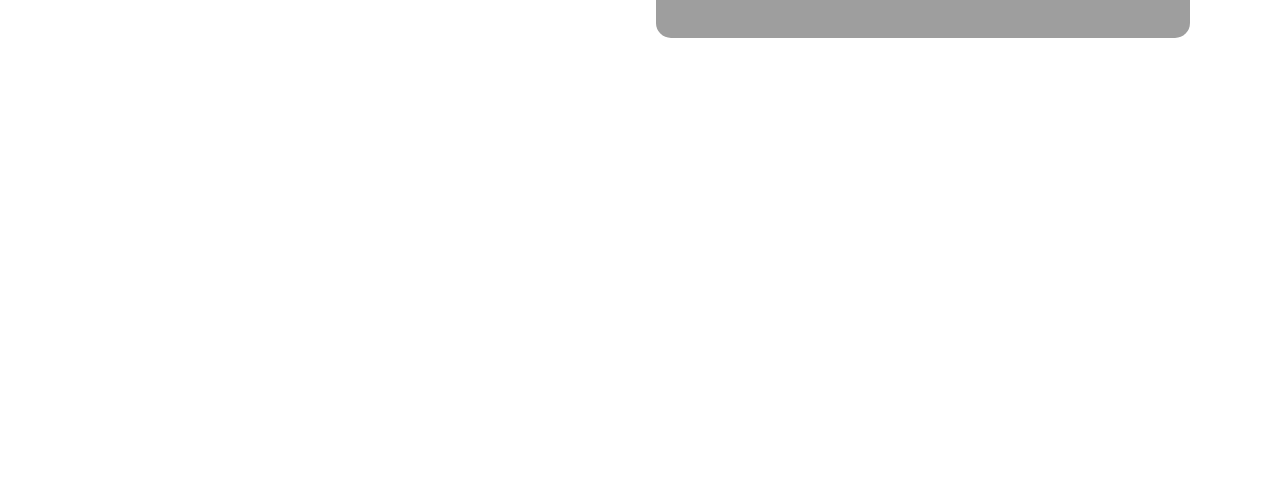
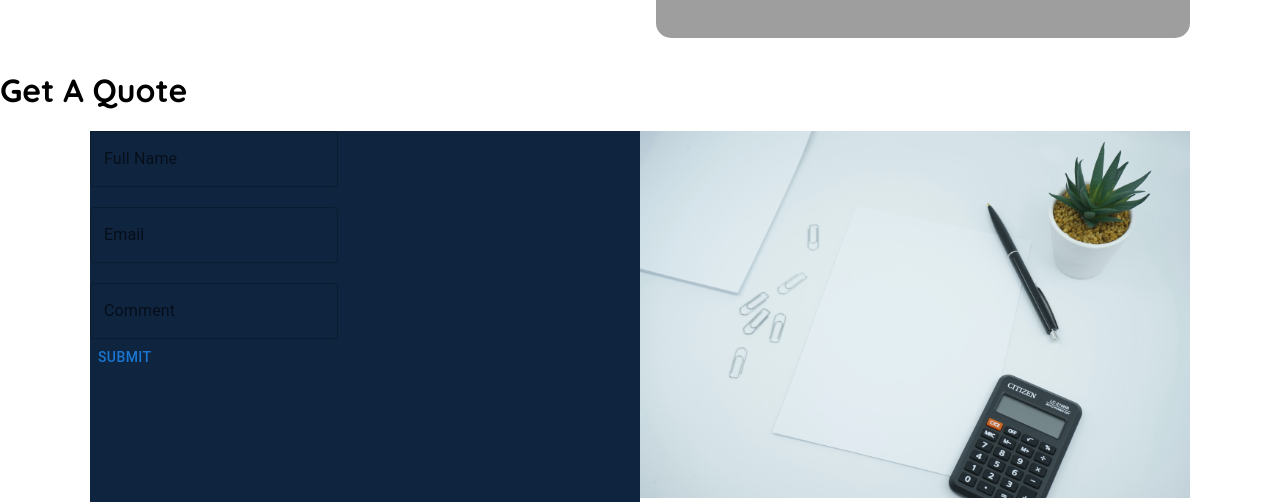
Before and after one commit to SihleKambula/vacalosuppier, a Next.js app: page / in a window 1280 px wide. Shown: the part 2115-2617 px from the top of the page. Before the commit the page ends 2163 px from the top, so only its background shows below. Built offline with nearby package versions, Linux system fonts and the light colour scheme; grey boxes are pictures that could not be loaded.

Commit message:
quote section

```diff
--- a/components/Quote.js
+++ b/components/Quote.js
@@ -0,0 +1,33 @@
+import { Button, Grid } from "@mui/material";
+import TextField from "@mui/material/TextField";
+import Image from "next/image";
+import styles from "../styles/Quote.module.css";
+export default function Quote() {
+  return (
+    <>
+      <h1>Get A Quote</h1>
+      <div className={styles.container}>
+        <Grid container>
+          <Grid item md={6} className={styles.form}>
+            <div>
+              <TextField id='outlined-required' label='Full Name' />
+            </div>
+            <br />
+            <div>
+              <TextField id='outlined-required' label='Email' />
+            </div>
+            <br />
+            <div>
+              <TextField id='outlined-required' label='Comment' />
+            </div>
+
+            <Button>Submit</Button>
+          </Grid>
+          <Grid item md={6}>
+            <Image src='/images/quote.jpg' width={600} height={400} />
+          </Grid>
+        </Grid>
+      </div>
+    </>
+  );
+}
--- a/pages/index.js
+++ b/pages/index.js
@@ -3,6 +3,7 @@ import About from "../components/About";
 import Landing from "../components/Landing";
 import Navbar from "../components/Navbar";
 import Product from "../components/Product";
+import Quote from "../components/Quote";
 
 //styling
 import styles from "../styles/Home.module.css";
@@ -23,6 +24,7 @@ export default function Home() {
         <Landing />
         <Product />
         <About />
+        <Quote />
       </main>
 
       <footer></footer>
--- /dev/null
+++ b/styles/Quote.module.css
@@ -0,0 +1,7 @@
+.container{
+    width: 1100px;
+    margin:0 auto;
+}
+.form{
+    background-color: #0F243F;
+}
```
Also changed, not shown: public/images/quote.jpg (added).
